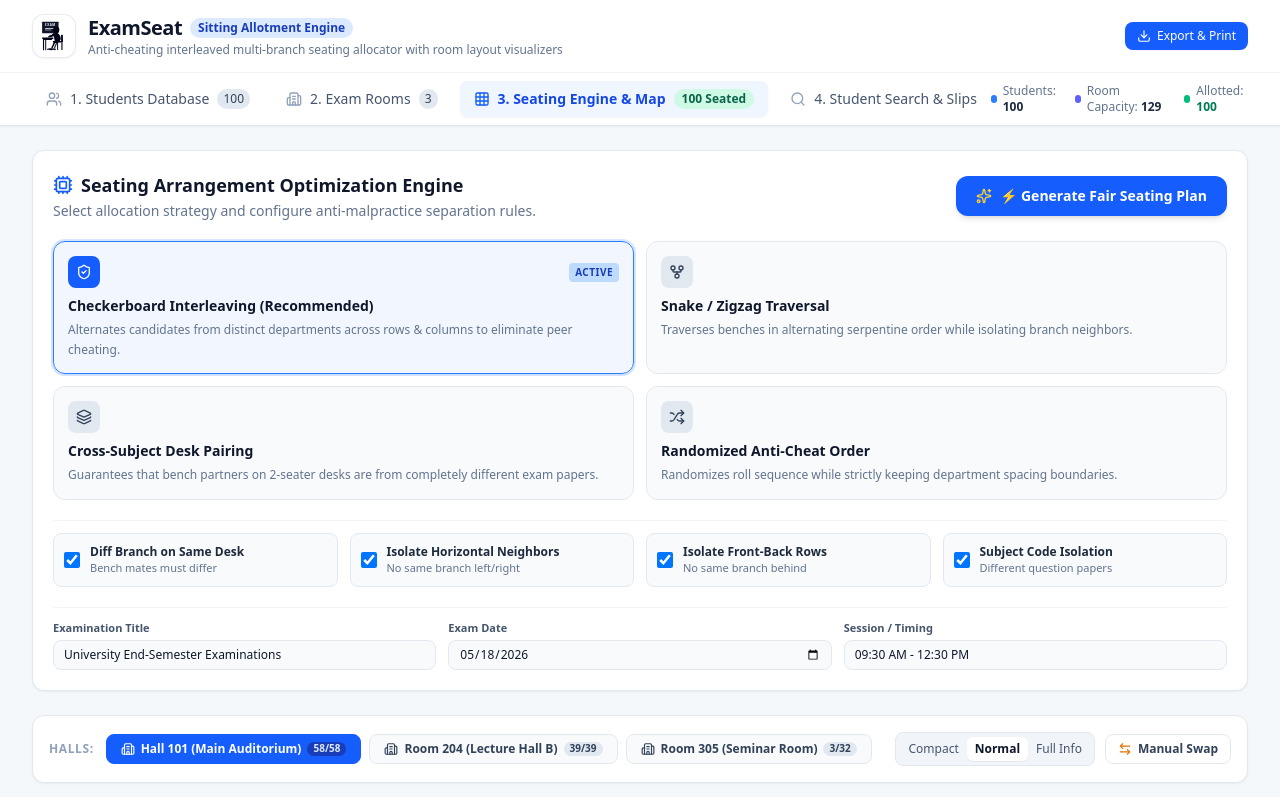
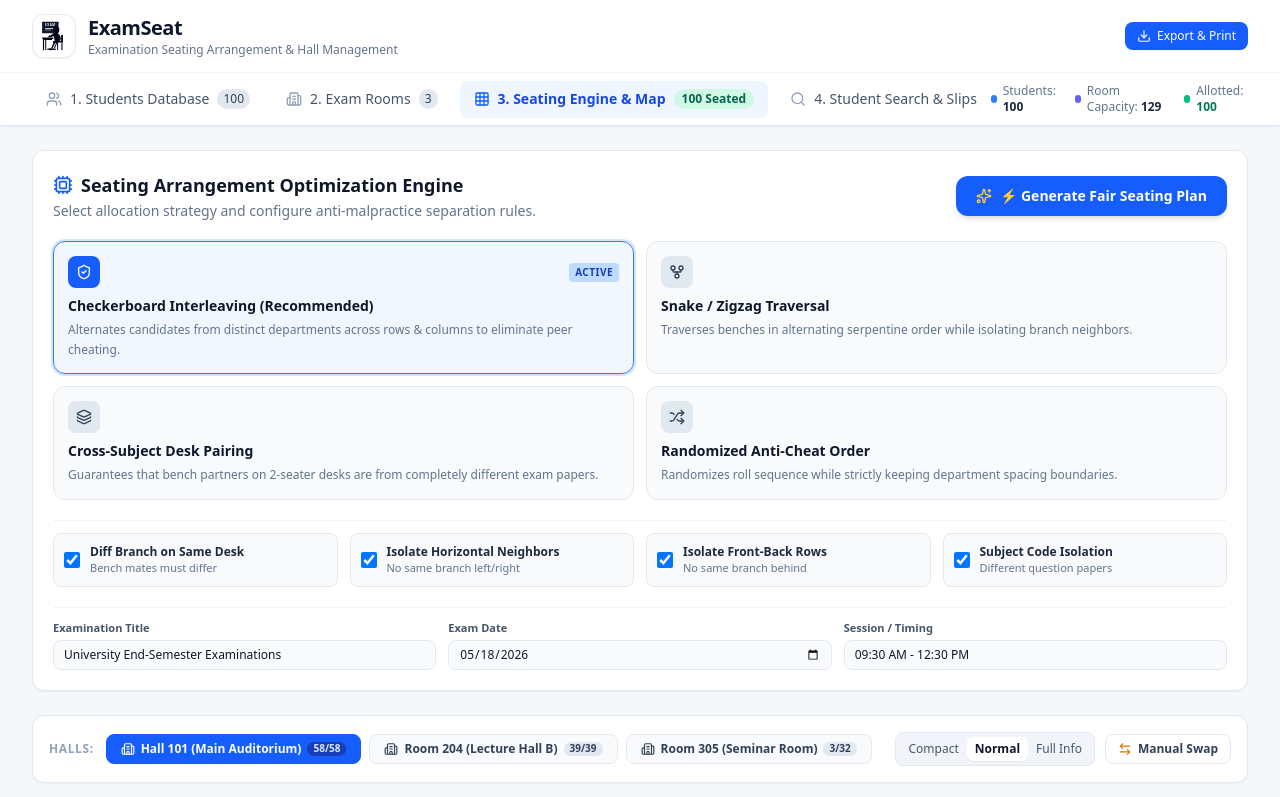
Before and after one commit to sumanspark650-ux/suman, a React (Vite) app: page / in a window 1280 px wide. Shown: the top 797 px of the page. Built offline with nearby package versions, Linux system fonts and the light colour scheme.

Commit message:
refactor(header): update brand tagline
Simplify the header branding to improve visual clarity and align with the core utility of the platform.

```diff
--- a/src/components/Header.tsx
+++ b/src/components/Header.tsx
@@ -54,12 +54,9 @@ export const Header: React.FC<HeaderProps> = ({
               <h1 className="text-xl font-bold text-slate-900 tracking-tight">
                 ExamSeat
               </h1>
-              <span className="px-2 py-0.5 text-xs font-semibold bg-blue-100 text-blue-800 rounded-full">
-                Sitting Allotment Engine
-              </span>
             </div>
             <p className="text-xs text-slate-500 hidden sm:block">
-              Anti-cheating interleaved multi-branch seating allocator with room layout visualizers
+              Examination Seating Arrangement & Hall Management
             </p>
           </div>
         </div>
```
